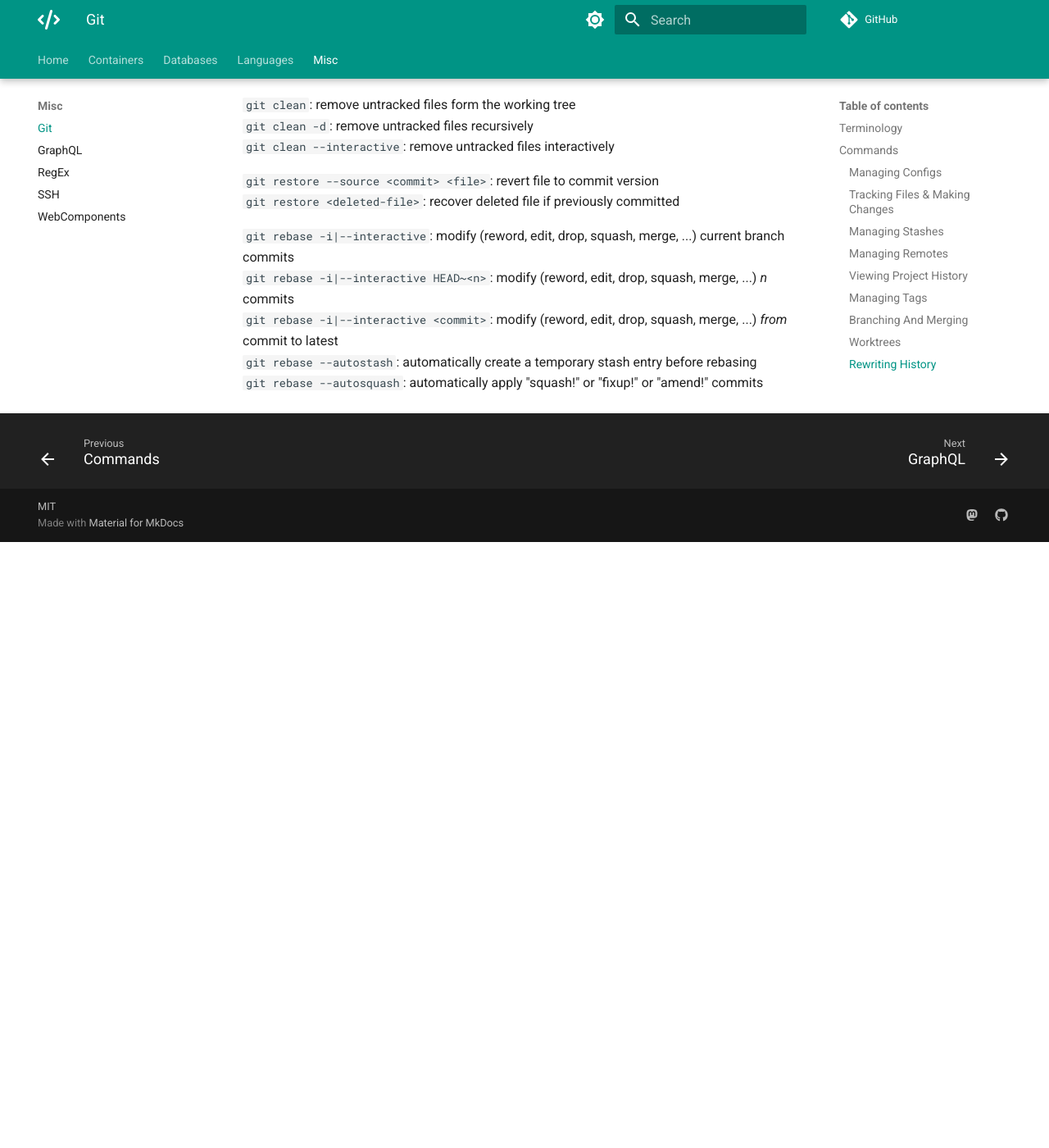
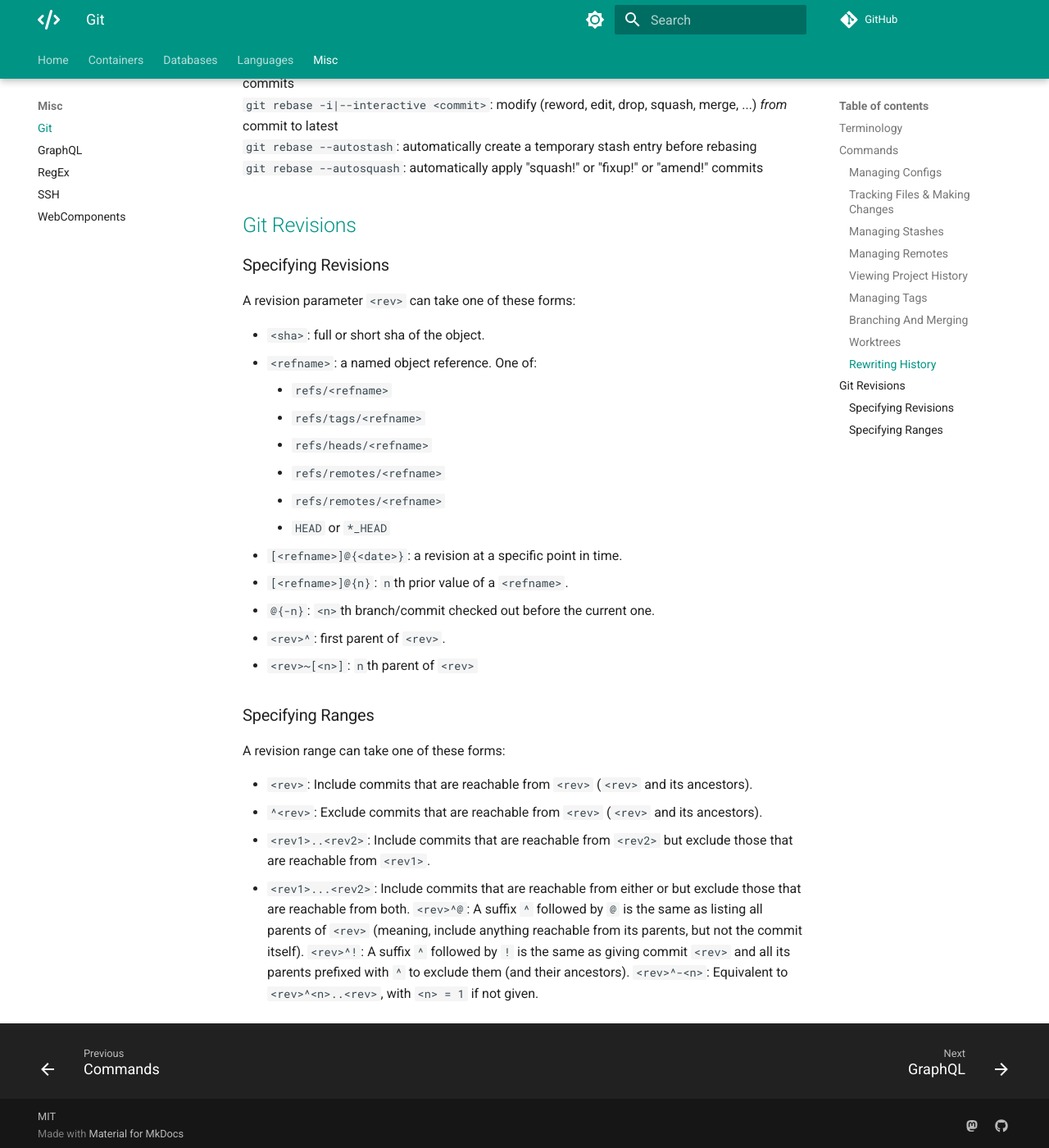
Before and after one commit to m-lamonaca/programming-notes, an MkDocs documentation site: the page built from docs/misc/git.md, in a window 1280 px wide and 1400 px high, scrolled down 6523 px. Shown: the whole window at 82% size. Built offline with MkDocs 1.6.1 and Material for MkDocs 9.7.7, drawn with Linux system fonts in a browser that asks for light colours; comment, search, counter and statistics services are not loaded; before the commit the page ends 7184 px from its top, so only the background shows below that; some of the changed text lies outside the part shown.

Commit message:
git: add revision selection notes

```diff
--- a/docs/misc/git.md
+++ b/docs/misc/git.md
@@ -98,7 +98,7 @@ The applied config in each repository is the combination of all three scopes in
 
 ### Viewing Project History
 
-`git log`: show history of changes
+`git log [<rev>]`: show history of changes
 `git log -p|--patch`: show history of changes and complete differences
 `git log --stat --summary`: show overview of the change
 `git log --follow <file>`: list version history fo file, including renames
@@ -232,6 +223,38 @@ A repository has one main worktree (if it’s not a bare repository) and zero or
 `git rebase --autostash`: automatically create a temporary stash entry before rebasing
 `git rebase --autosquash`: automatically apply "squash!" or "fixup!" or "amend!" commits
 
+## [Git Revisions](https://git-scm.com/docs/gitrevisions)
+
+### Specifying Revisions
+
+A revision parameter `<rev>` can take one of these forms:
+
+- `<sha>`: full or short sha of the object.
+- `<refname>`: a named object reference. One of:
+    - `refs/<refname>`
+    - `refs/tags/<refname>`
+    - `refs/heads/<refname>`
+    - `refs/remotes/<refname>`
+    - `refs/remotes/<refname>`
+    - `HEAD` or `*_HEAD`
+- `[<refname>]@{<date>}`: a revision at a specific point in time.
+- `[<refname>]@{n}`: `n`th prior value of a `<refname>`.
+- `@{-n}`: `<n>`th branch/commit checked out before the current one.
+- `<rev>^`: first parent of `<rev>`.
+- `<rev>~[<n>]`: `n`th parent of `<rev>`
+
+### Specifying Ranges
+
+A revision range can take one of these forms:
+
+- `<rev>`: Include commits that are reachable from `<rev>` (`<rev>` and its ancestors).
+- `^<rev>`: Exclude commits that are reachable from `<rev>` (`<rev>` and its ancestors).
+- `<rev1>..<rev2>`: Include commits that are reachable from `<rev2>` but exclude those that are reachable from `<rev1>`.
+- `<rev1>...<rev2>`: Include commits that are reachable from either <rev1> or <rev2> but exclude those that are reachable from both.
+`<rev>^@`: A suffix `^` followed by `@` is the same as listing all parents of `<rev>` (meaning, include anything reachable from its parents, but not the commit itself).
+`<rev>^!`: A suffix `^` followed by `!` is the same as giving commit `<rev>` and all its parents prefixed with `^` to exclude them (and their ancestors).
+`<rev>^-<n>`: Equivalent to `<rev>^<n>..<rev>`, with `<n> = 1` if not given.
+
 <!-- links -->
 [git]: https://git-scm.com/ "Git Home Page"
 [vcs]: https://en.wikipedia.org/wiki/Version_control "VCS on Wikipedia"
```
Also changed, not shown: other parts of docs/misc/git.md (+0 -9 lines).
